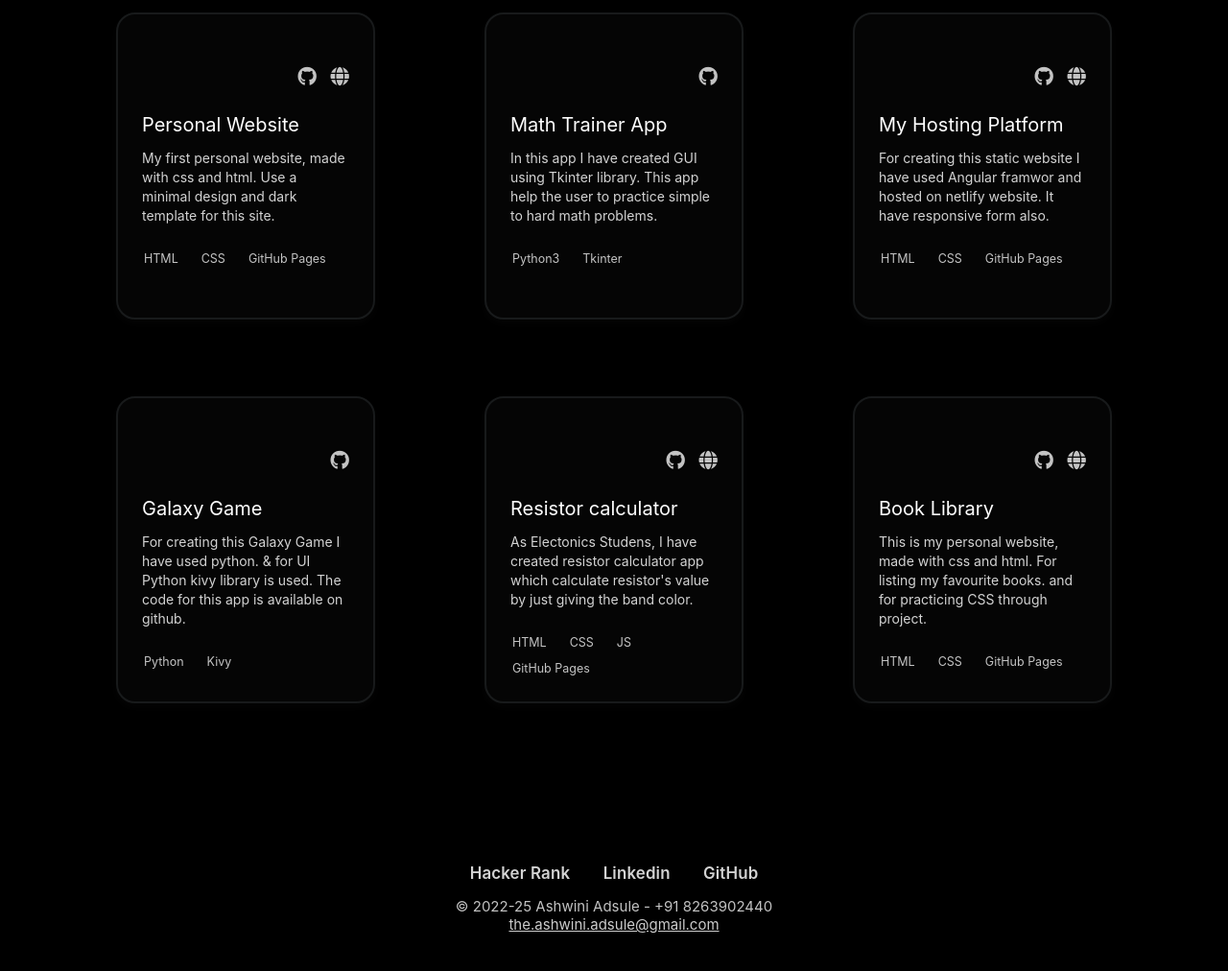
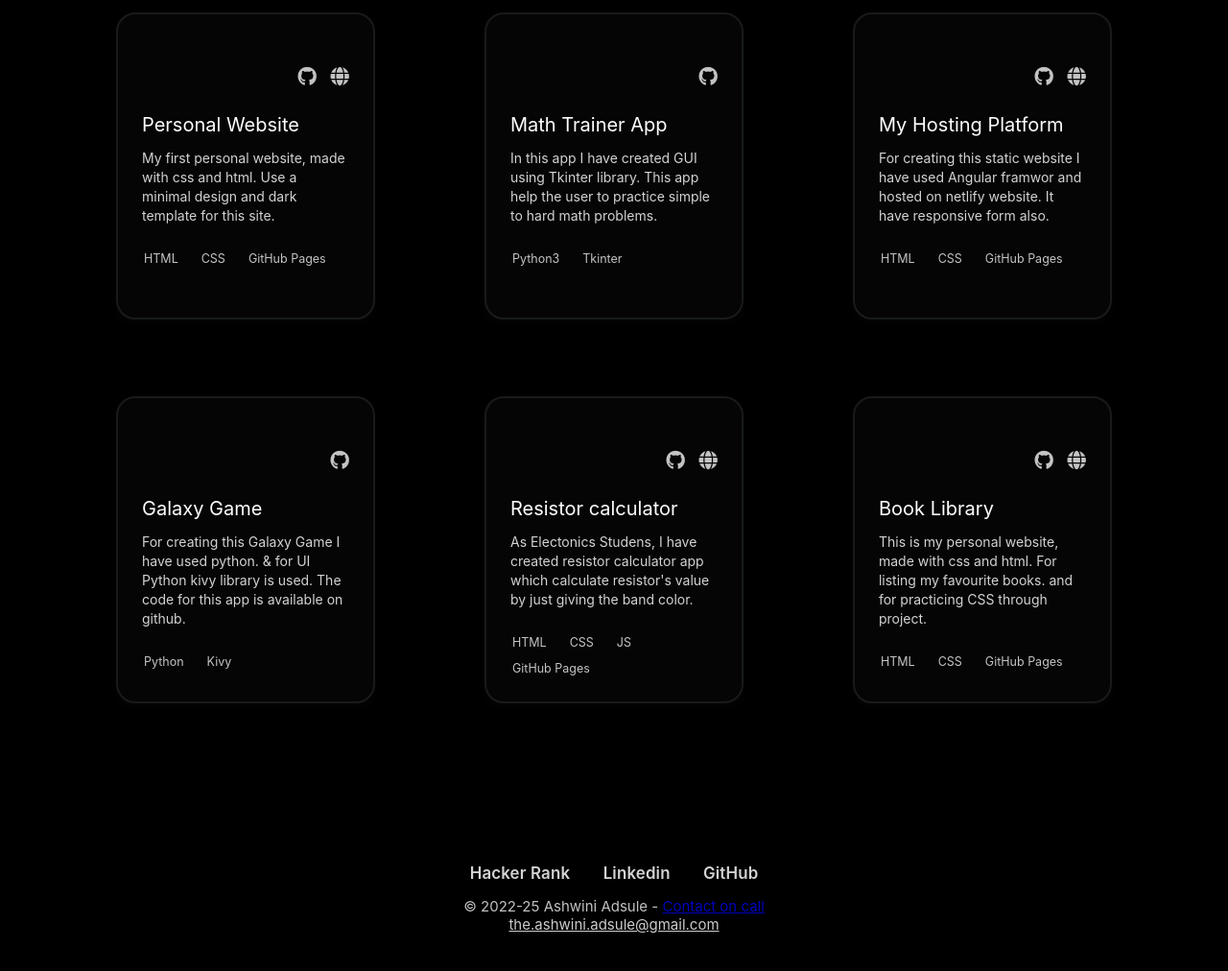
Before and after one commit to ashwiniAdsule/My_Portfolio, a plain HTML site: page index.html in a window 1280 px wide. Shown: the part 1954-2966 px from the top of the page at 96% size. Drawn offline with Linux system fonts and the light colour scheme.

Commit message:
Update index.html
contact update

```diff
--- a/index.html
+++ b/index.html
@@ -345,7 +345,7 @@
 
             </ul>
             <p class="footer__copy ">
-                &copy; 2022-25 Ashwini Adsule - +91 8263902440 </br>
+                &copy; 2022-25 Ashwini Adsule - <a href="tel:+918263902440">Contact on call</a> <br />
                 <a href="mailto:the.ashwini.adsule@gmail.com?" target="_blank" style="color:white">the.ashwini.adsule@gmail.com</a>
 
             </p>
```
